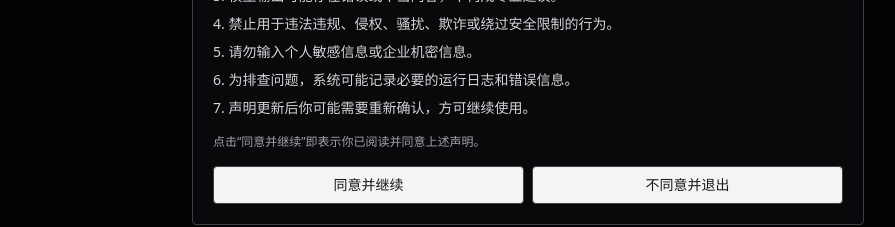
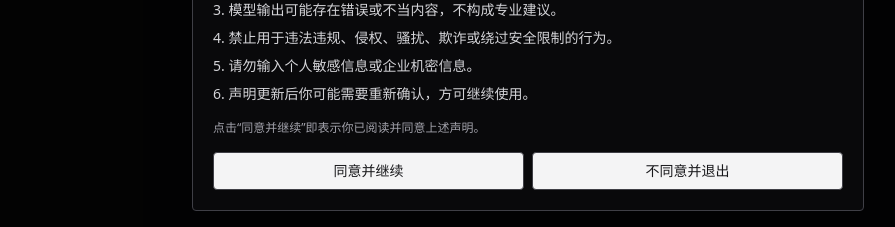
Before and after one commit to chen8139-dotcom/LightTarven, a Next.js app: page /character/1 in a window 1280 px wide. Shown: the part 353-580 px from the top of the page, without its empty margins (112-1007 px from the left). Built offline with nearby package versions, Linux system fonts and the light colour scheme; no server answers.

Commit message:
chore: remove log collection line from beta consent

```diff
--- a/app/components/beta-consent-gate.tsx
+++ b/app/components/beta-consent-gate.tsx
@@ -58,8 +58,7 @@ export default function BetaConsentGate() {
           <p>3. 模型输出可能存在错误或不当内容，不构成专业建议。</p>
           <p>4. 禁止用于违法违规、侵权、骚扰、欺诈或绕过安全限制的行为。</p>
           <p>5. 请勿输入个人敏感信息或企业机密信息。</p>
-          <p>6. 为排查问题，系统可能记录必要的运行日志和错误信息。</p>
-          <p>7. 声明更新后你可能需要重新确认，方可继续使用。</p>
+          <p>6. 声明更新后你可能需要重新确认，方可继续使用。</p>
         </div>
         <p className="mt-4 text-xs text-zinc-400">点击“同意并继续”即表示你已阅读并同意上述声明。</p>
         <div className="mt-4 flex gap-2">
```
